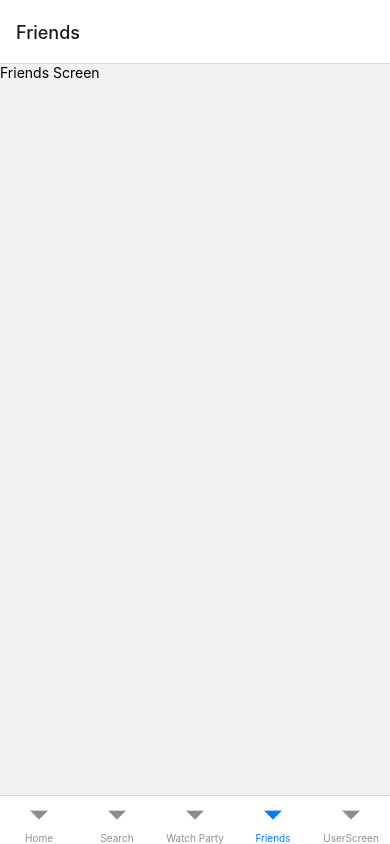
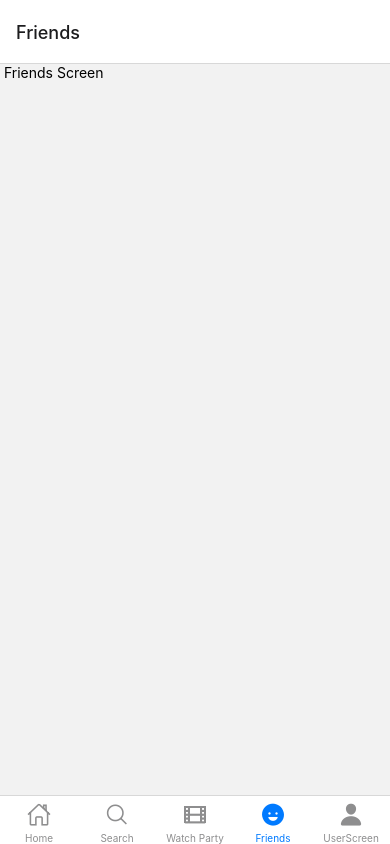
Before and after one commit to NC-Team-Uno/reelybuds, a React Native app in the folder ReelyFriends/: screen /Friends in a window 390 px wide. Built offline with nearby package versions, Linux system fonts and the light colour scheme; no server answers.

Commit message:
completed navigation setup

```diff
--- a/ReelyFriends/App.js
+++ b/ReelyFriends/App.js
@@ -3,10 +3,17 @@ import { StyleSheet, Text, View } from 'react-native';
 import Homepage from './src/screens/Homepage'
 import { NavigationContainer } from '@react-navigation/native';
 import { createBottomTabNavigator } from '@react-navigation/bottom-tabs';
+import Icon from 'react-native-vector-icons/Ionicons';
+
 import FriendsScreen from './src/screens/FriendsScreen';
 import SearchScreen from './src/screens/SearchScreen';
 import WatchPartyScreen from './src/screens/WatchPartyScreen';
 import UserScreen from './src/screens/UserScreen';
+
+//trying to use Ionicons - following instructions at: https://ionic.io/ionicons/usage#home-outline
+
+
+
 
 const Tab = createBottomTabNavigator();
 
@@ -15,11 +22,32 @@ export default function App() {
     <NavigationContainer>
     <View style={styles.container}>
       <Tab.Navigator>
-        <Tab.Screen name="Home" component={Homepage} />
-        <Tab.Screen name="Search" component={SearchScreen} />
-        <Tab.Screen name="Watch Party" component={WatchPartyScreen} />
-        <Tab.Screen name="Friends" component={FriendsScreen} />
-        <Tab.Screen name="UserScreen" component={UserScreen} />
+        <Tab.Screen name="Home" component={Homepage}  options={{
+              tabBarIcon: ({ color, size }) => (
+                <Icon name="home-outline" size={size} color={color} />
+              ),
+            }}/>
+        <Tab.Screen name="Search" component={SearchScreen} options={{
+              tabBarIcon: ({ color, size }) => (
+                <Icon name="search-outline" size={size} color={color} />
+              ),
+            }}/>
+        <Tab.Screen name="Watch Party" component={WatchPartyScreen} options={{
+          tabBarIcon: ({ color, size }) => (
+          <Icon name="film-outline" size={size} color={color}/>
+          ),
+        }}/>
+        <Tab.Screen name="Friends" component={FriendsScreen} options={{
+          tabBarIcon: ({ color, size }) => (
+            <Icon name="happy" size={size} color={color}/>
+          )
+        }}
+          />
+        <Tab.Screen name="UserScreen" component={UserScreen} options={{
+          tabBarIcon:({ color, size })=> (
+            <Icon name="person" size={size} color={color}/>
+          )
+        }}/>
 
       </Tab.Navigator>
       <StatusBar style="auto" />
@@ -28,10 +56,14 @@ export default function App() {
   );
 }
 
+
+
+
+
 const styles = StyleSheet.create({
   container: {
     flex: 1,
-    backgroundColor: '##1e2030',
+    backgroundColor: '#1e2030',
 
   },
 });
--- a/ReelyFriends/src/screens/Homepage.js
+++ b/ReelyFriends/src/screens/Homepage.js
@@ -3,6 +3,7 @@ import { StatusBar } from "expo-status-bar";
 import { StyleSheet, Text, View, ScrollView, FlatList, Dimensions } from "react-native";
 import { getNewMovies } from "../api/Apicall";
 import MovieCard from "../components/MovieCard"
+
 
 
 const Homepage = () => {
@@ -18,7 +19,7 @@ const Homepage = () => {
     <ScrollView style={styles.container}>
       <StatusBar style="auto" translucent={false} />
       <View style={styles.headerContainer}>
-        <Text style={styles.headerSubtitle}>View All</Text>
+        <Text style={styles.headerSubtitle}>New Movies</Text>
       </View>
       <FlatList
         data={newMovies.results}
--- a/ReelyFriends/src/screens/SearchScreen.js
+++ b/ReelyFriends/src/screens/SearchScreen.js
@@ -1,7 +1,13 @@
+import React from 'react';
+import { View, Text } from 'react-native';
+import Icon from 'react-native-ionicons';
+
 export default function SearchScreen() {
 return (
     <View>
         <Text>Search Screen</Text>
+
+
     </View>
 )
 }
--- a/ReelyFriends/src/screens/UserScreen.js
+++ b/ReelyFriends/src/screens/UserScreen.js
@@ -1,3 +1,6 @@
+import React from 'react';
+import { View, Text } from 'react-native';
+
 export default function UserScreen() {
     return (
         <View>
--- a/ReelyFriends/src/screens/WatchPartyScreen.js
+++ b/ReelyFriends/src/screens/WatchPartyScreen.js
@@ -1,13 +1,10 @@
+import React from 'react';
+import { View, Text } from 'react-native';
+
 export default function WatchPartyScreen() {
-    return (
-        <View> style={styles.title}
-            <Text>WatchParty Screen</Text>
-        </View>
-    )
-    }
-    // const styles = StyleSheet.create({
-    //     title: {
-    //     color: 'black'
-
-    //     },
-    //   });
+return (
+    <View>
+        <Text>Wacth Party</Text>
+    </View>
+)
+}
```
Also changed, not shown: ReelyFriends/package.json (+9 -0 lines), ReelyFriends/src/screens/FriendsScreen.js (+5 -5 lines), 1 other file (tests, documents, lock files or other folders).
